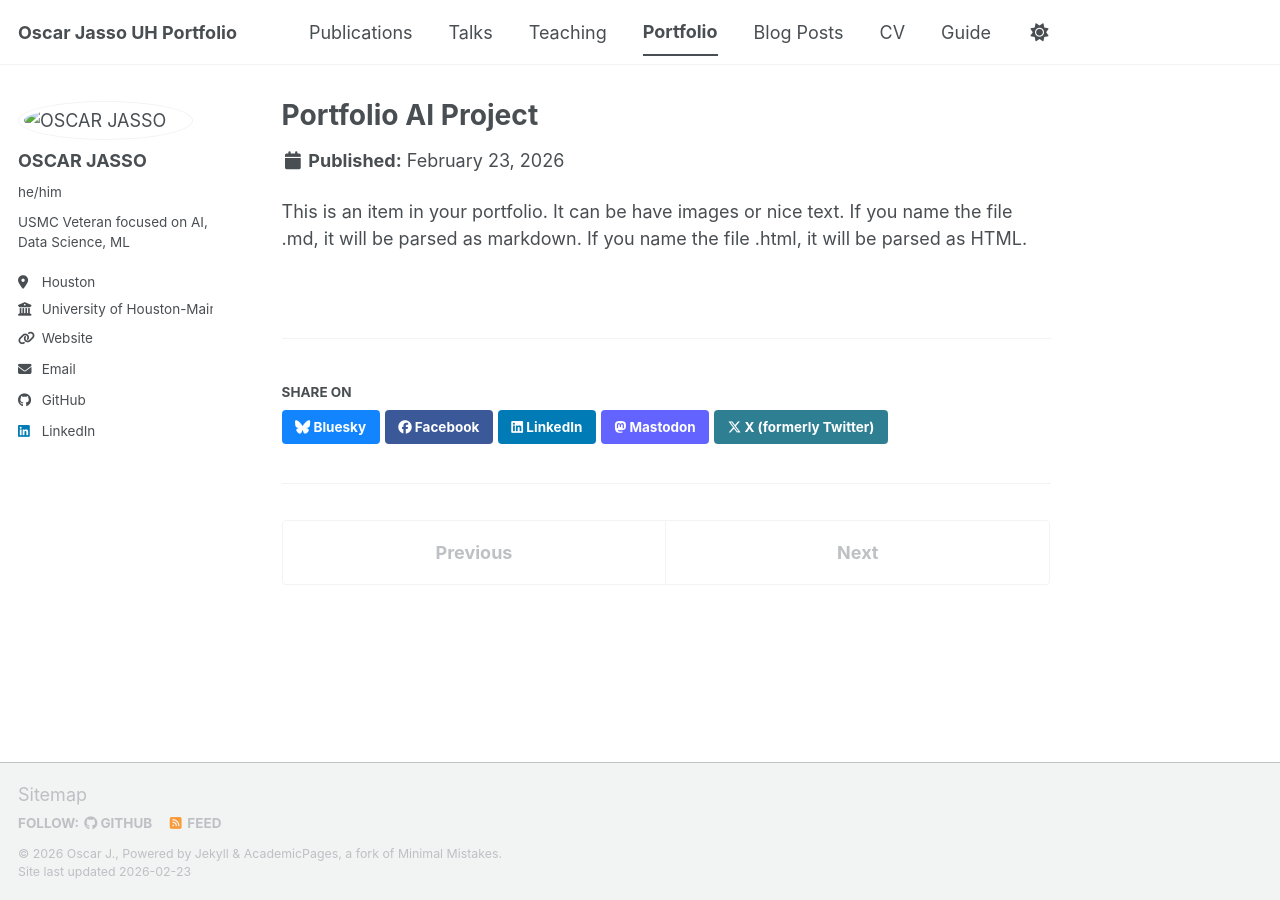
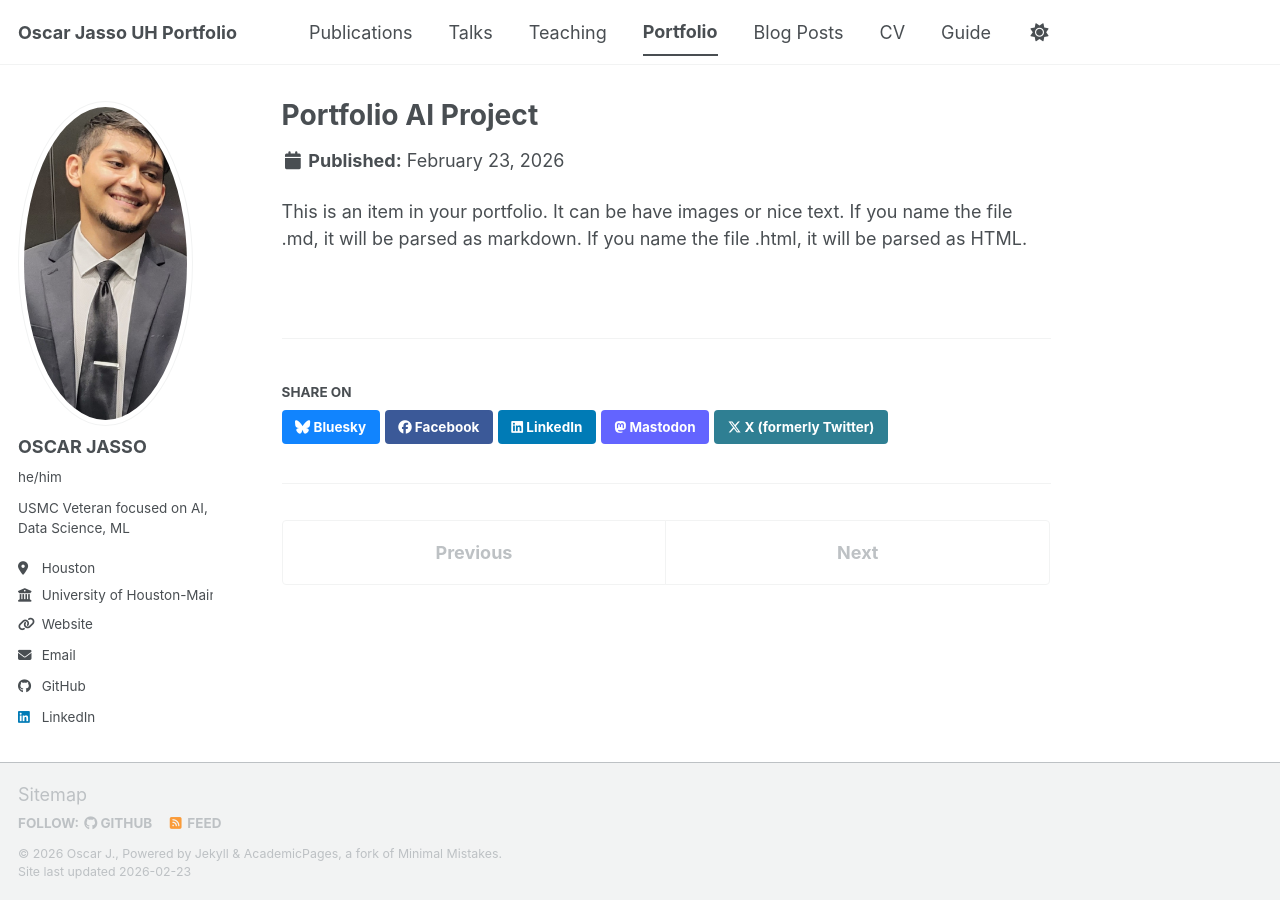
Before and after one commit to orjass2016/orjass2016-UHportfolio.github.io, a Jekyll site: the page built from _portfolio/portfolio-1.md, in a window 1280 px wide. Built offline with Jekyll 4.4.1, drawn with Linux system fonts in a browser that asks for light colours; a script bundle is joined from its source files by our own code; library files that are not in the unit come from our copies.

Commit message:
Image fix

```diff
--- a/_config.yml
+++ b/_config.yml
@@ -14,7 +14,7 @@ title_separator          : "-"
 name                     : &name "Oscar J."
 description              : &description "My academic portfolio"   # Update this with a general description of your site, this is the default if not overridden by a page
 url                      : "https://orjass2016.github.io" # The base hostname & protocol for your site e.g. "https://[your GitHub username].github.io",
-                                                           # or if you already have some other page hosted on Github then use "https://[your GitHub username].github.io/[Your Repo Name]"
+                            # or if you already have some other page hosted on Github then use "https://[your GitHub username].github.io/[Your Repo Name]"
 baseurl                  : "/orjass2016-UHportfolio.github.io" # the subpath of your site, e.g. "/blog"
 repository               : "orjass2016/orjass2016-UHportfolio.github.io"
 
@@ -22,7 +22,7 @@ repository               : "orjass2016/orjass2016-UHportfolio.github.io"
 #               If a field is blank the icon and link will not appear, otherwise it will be shown.
 #               Additional customization can be done by editing /_includes/author-profile.html
 author: # Biographic information
-  avatar           : "images/NEW5.png"
+  avatar           : "NEW5.png"
   name             : "OSCAR JASSO"
   pronouns         : "he/him"
   bio              : "USMC Veteran focused on AI, Data Science, ML"
--- a/_portfolio/portfolio-1.md
+++ b/_portfolio/portfolio-1.md
@@ -1,6 +1,6 @@
 ---
 title: "Portfolio AI Project"
-excerpt: "AirFare Predictions 1<br/><img src='/images/NEW5.png'>"
+excerpt: "AirFare Predictions 1<br/><img src='NEW5.png'>"
 collection: portfolio
 ---
 
```
